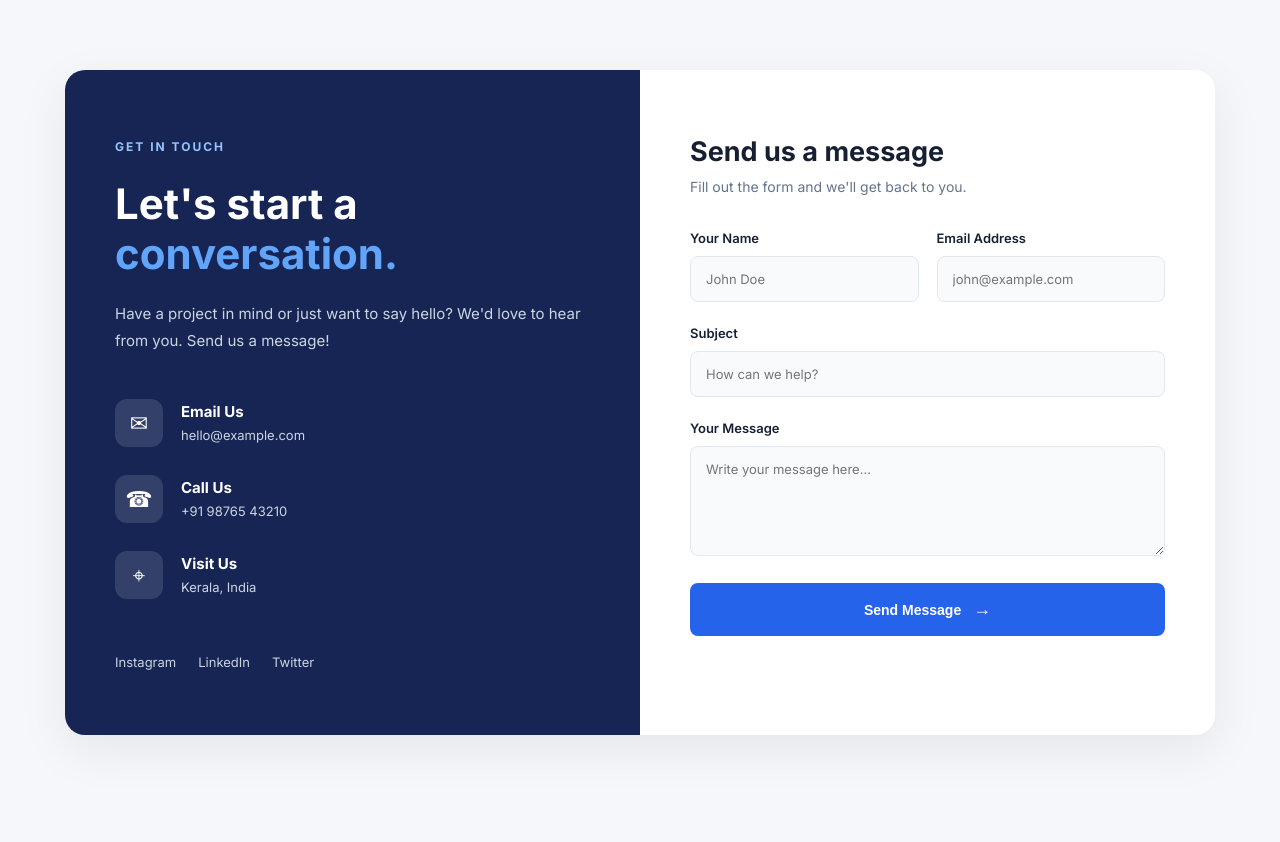
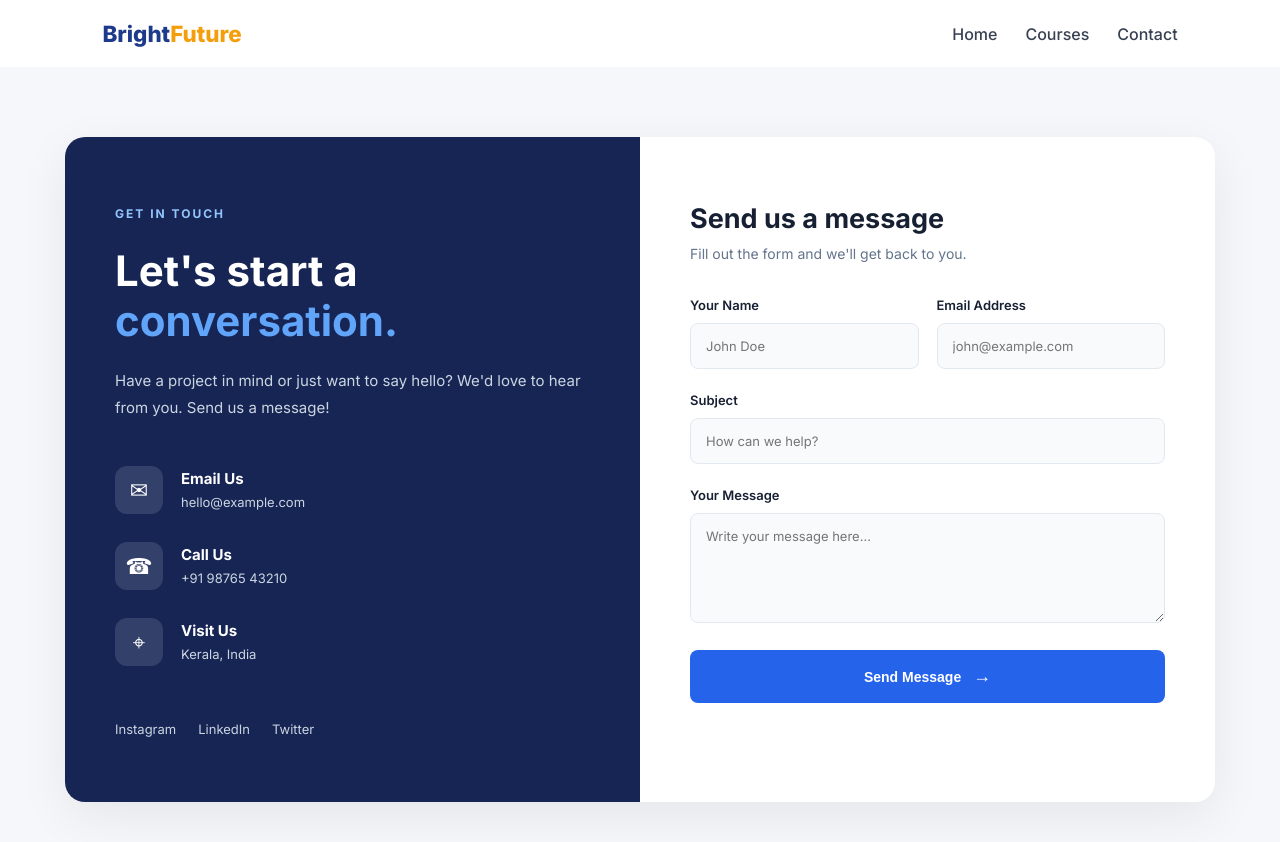
Before and after one commit to techtalescriptme/Demo, a plain HTML site: page contact.html in a window 1280 px wide. Before the commit the page ends 805 px from the top, so only its background shows below. Drawn offline with Linux system fonts and the light colour scheme.

Commit message:
navbar chnage

```diff
--- a/contact.html
+++ b/contact.html
@@ -23,7 +23,19 @@ body {
     background: #f5f7fb;
     color: #172033;
 }
-
+ /* Navbar */
+    .nav {
+      display: flex;
+      justify-content: space-between;
+      align-items: center;
+      padding: 20px 8%;
+      background: #fff;
+    }
+    .logo { font-size: 1.4rem; font-weight: 800; color: #1e3a8a; }
+    .logo span { color: #f59e0b; }
+    .nav ul { display: flex; gap: 28px; list-style: none; }
+    .nav a { text-decoration: none; color: #374151; font-weight: 500; }
+    .nav a:hover { color: #1e3a8a; }
 .contact-section {
     min-height: 100vh;
     display: flex;
@@ -267,6 +279,15 @@ body {
 </head>
 <body>
 
+    <nav class="nav">
+    <div class="logo">Bright<span>Future</span></div>
+    <ul>
+      <li><a href="/index.html">Home</a></li>
+      <li><a href="/course.html">Courses</a></li>
+      <li><a href="/contact.html">Contact</a></li>
+    </ul>
+  </nav>
+
     <section class="contact-section">
 
         <div class="contact-container">
```
Also changed, not shown: course.html (+21 -0 lines), index.html (+2 -3 lines).
